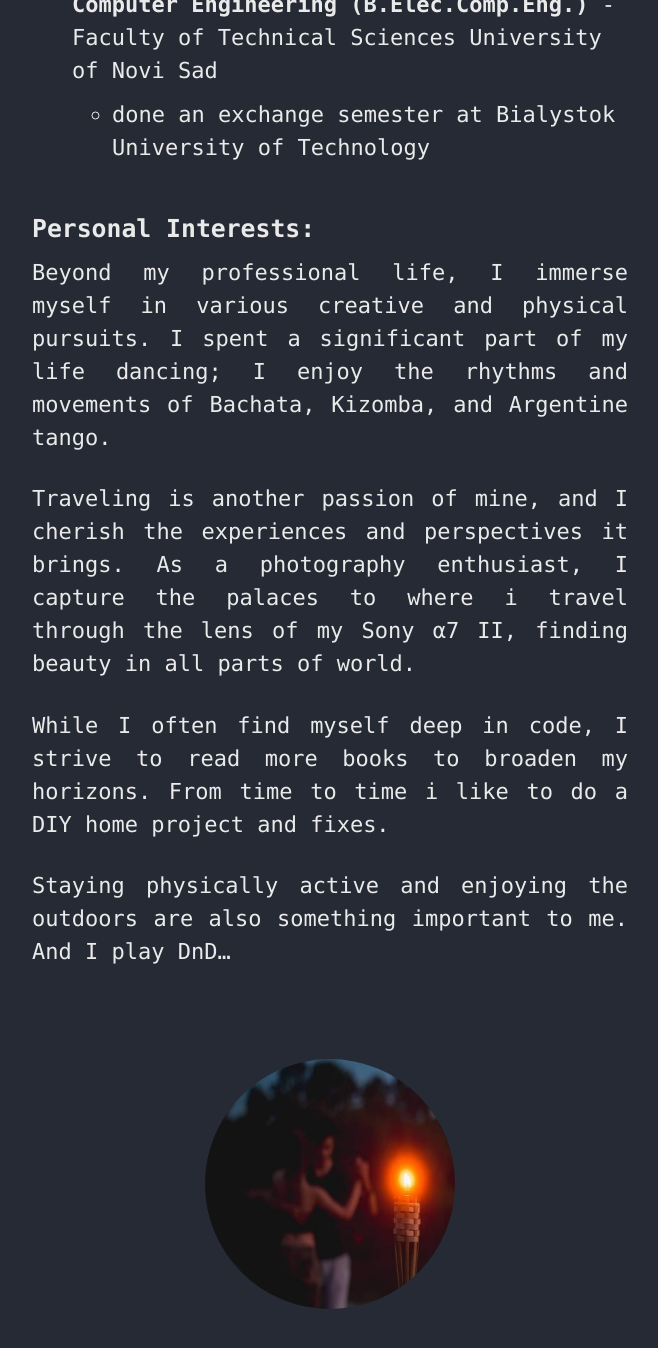
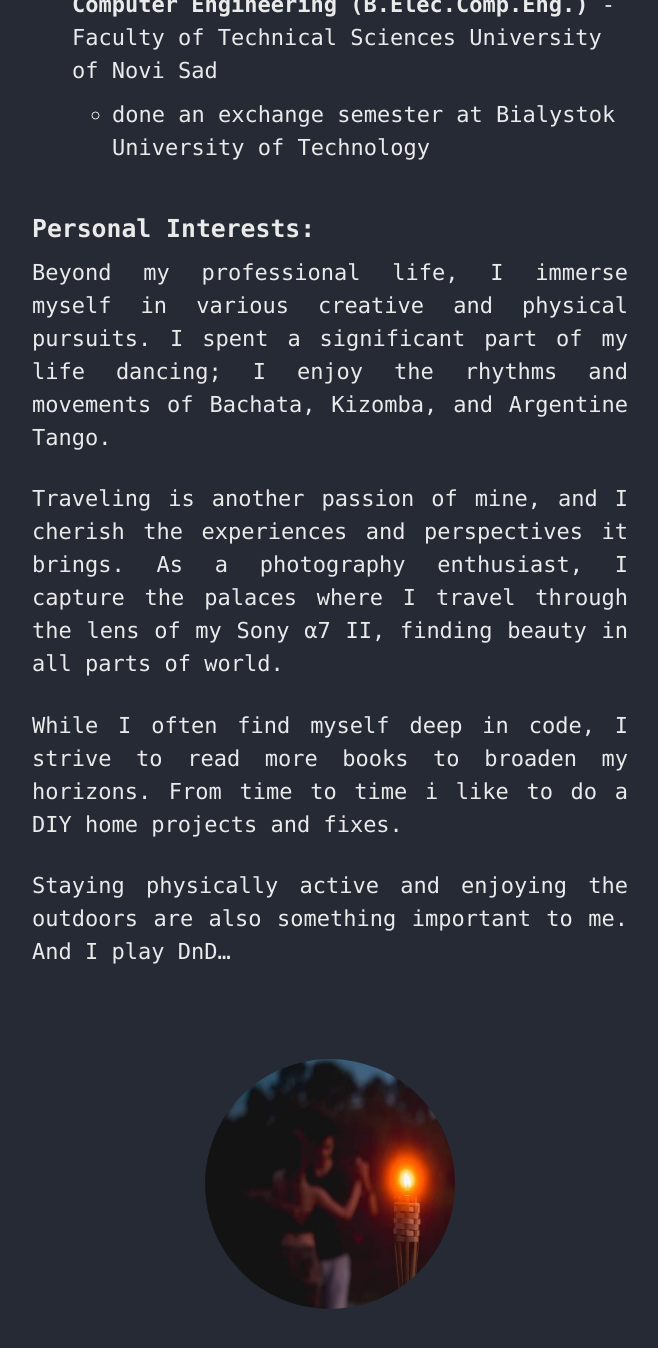
Before and after one commit to FJakovljevic/FJakovljevic.github.io, a Jekyll site: the page built from _pages/about.md, in a window 1280 px wide and 1400 px high, scrolled down 2275 px. Shown: the top 1348 px of the window, without its empty margins (310-968 px from the left). Built offline with Jekyll 4.4.1, drawn with Linux system fonts in a browser that asks for light colours; cached includes are drawn as plain includes.

Commit message:
fix: about text

```diff
--- a/_pages/about.md
+++ b/_pages/about.md
@@ -36,11 +36,11 @@ Currently working as ML Team Lead at company called Synechron.
 
 ### Personal Interests:
 
-Beyond my professional life, I immerse myself in various creative and physical pursuits. I spent a significant part of my life dancing; I enjoy the rhythms and movements of Bachata, Kizomba, and Argentine tango.
+Beyond my professional life, I immerse myself in various creative and physical pursuits. I spent a significant part of my life dancing; I enjoy the rhythms and movements of Bachata, Kizomba, and Argentine Tango.
 
-Traveling is another passion of mine, and I cherish the experiences and perspectives it brings. As a photography enthusiast, I capture the palaces to where i travel through the lens of my Sony α7 II, finding beauty in all parts of world.
+Traveling is another passion of mine, and I cherish the experiences and perspectives it brings. As a photography enthusiast, I capture the palaces where I travel through the lens of my Sony α7 II, finding beauty in all parts of world.
 
-While I often find myself deep in code, I strive to read more books to broaden my horizons. From time to time i like to do a DIY home project and fixes.
+While I often find myself deep in code, I strive to read more books to broaden my horizons. From time to time i like to do a DIY home projects and fixes.
 
 Staying physically active and enjoying the outdoors are also something important to me. And I play DnD...
 
```
